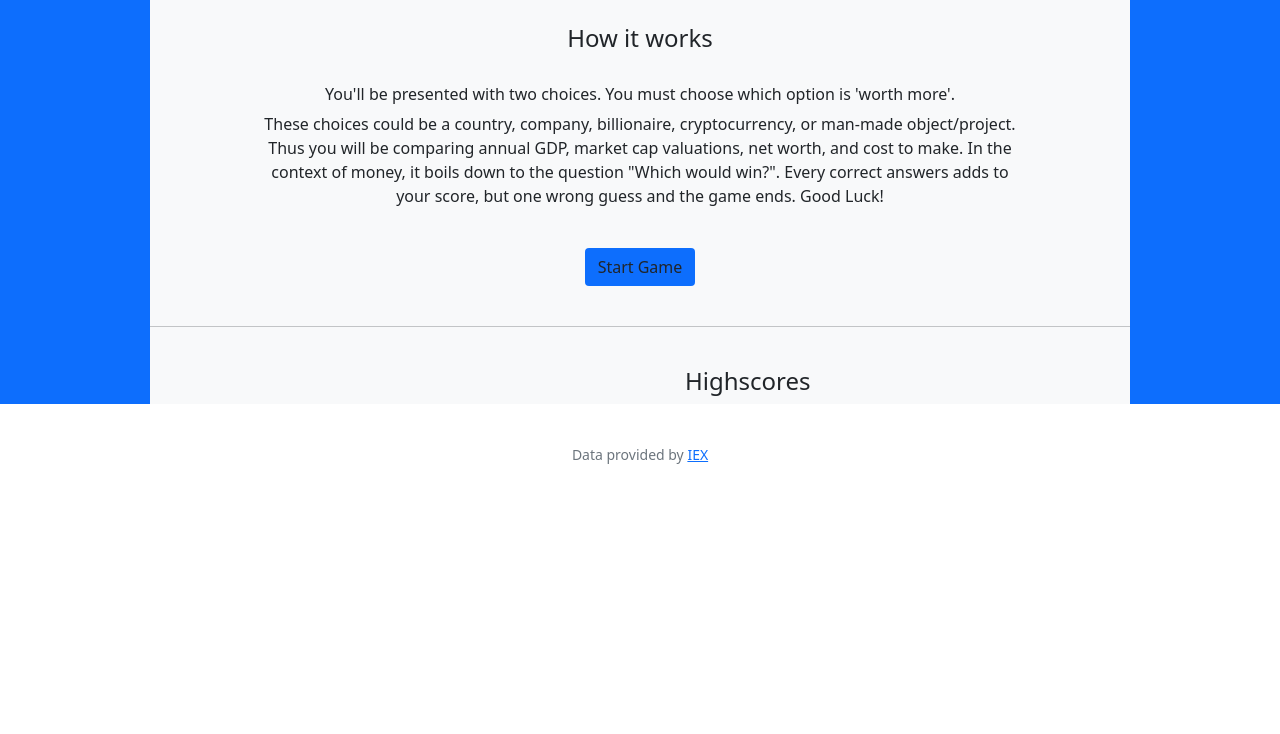
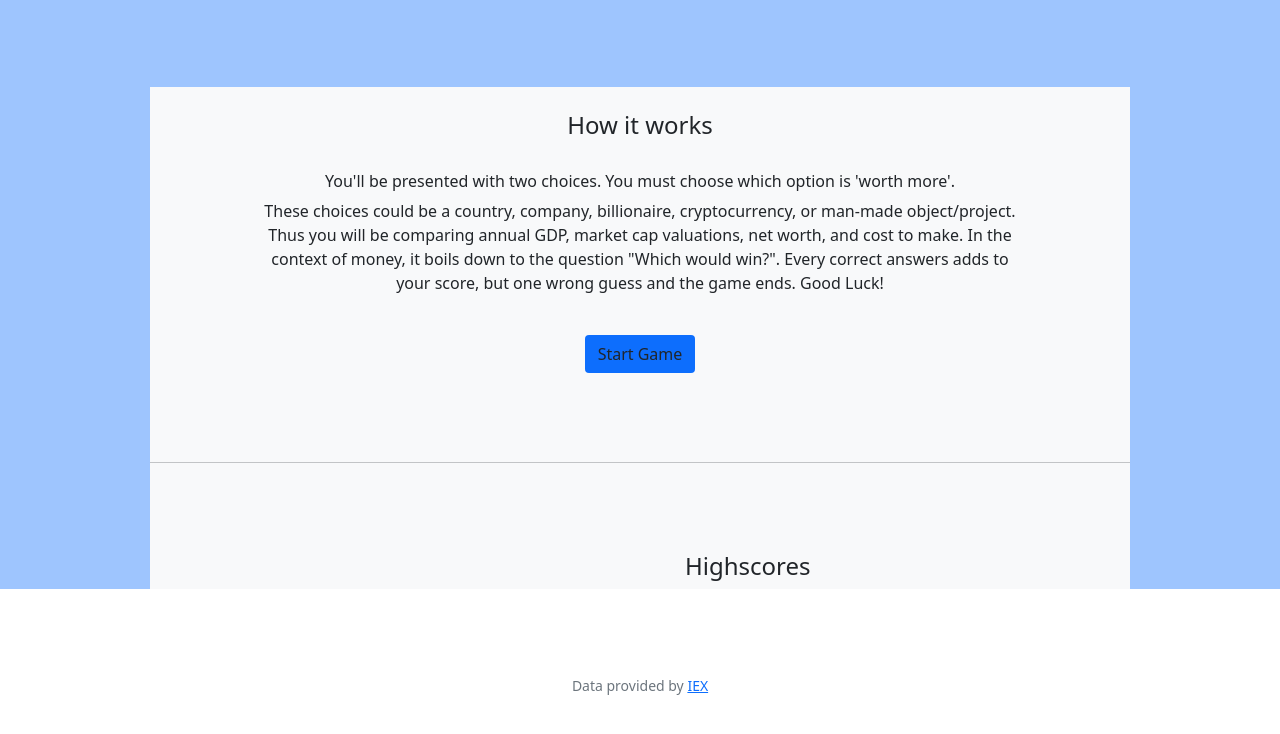
Before and after one commit to gregh13/CS50-Final-Project-Which-Would-Win, a Flask app: page / in a window 1280 px wide. Shown: the top 734 px of the page. Run offline with Flask 2, Linux system fonts and the light colour scheme; data that the repository does not hold is empty.

Commit message:
front-end fixes

```diff
--- a/static/styles.css
+++ b/static/styles.css
@@ -1,7 +1,9 @@
 .margin-gh {
-    margin: 0 11%;
+    margin: 5% 11%;
 }
-
+.light-blue-color {
+    background-color: #9ec5fe;
+}
 .blue-color {
     background-color: #0d6efd;
 }
--- a/templates/index.html
+++ b/templates/index.html
@@ -16,7 +16,9 @@
         <title>Money Matters: Home</title>
     </head>
     <body>
-        <div class="container-fluid blue-color">
+        <div class="container-fluid light-blue-color">
+            <br>
+
         <div class="text-center margin-gh soft-white">
             <div class="margin-gh">
                 <br>
--- a/templates/playgame.html
+++ b/templates/playgame.html
@@ -16,7 +16,7 @@
         <title>Game Time!</title>
     </head>
     <body>
-    <div class="container-fluid blue-color">
+    <div class="container-fluid light-blue-color">
         <div class="text-center margin-gh soft-white">
             <div class="text-center margin-gh">
                 <br>
```
